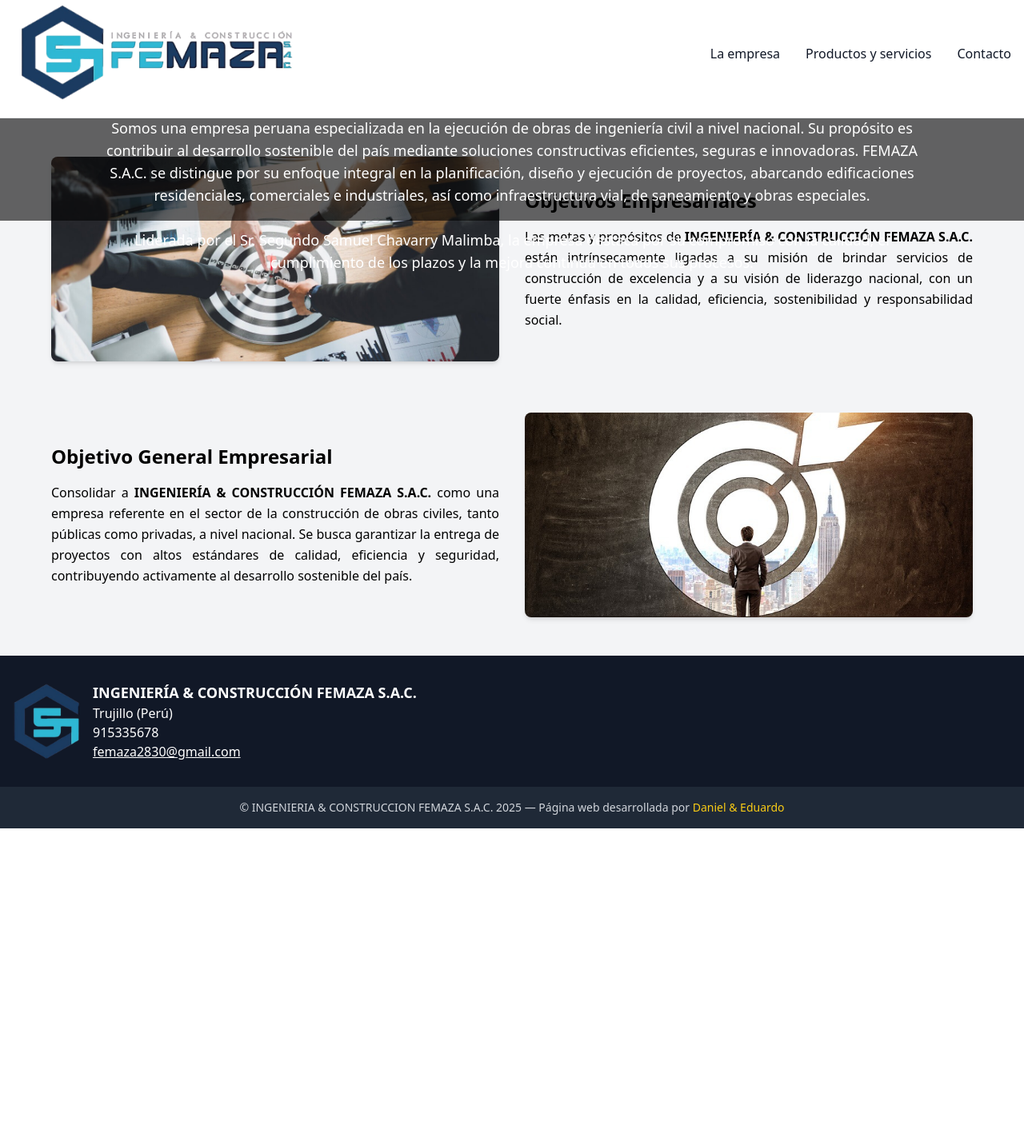
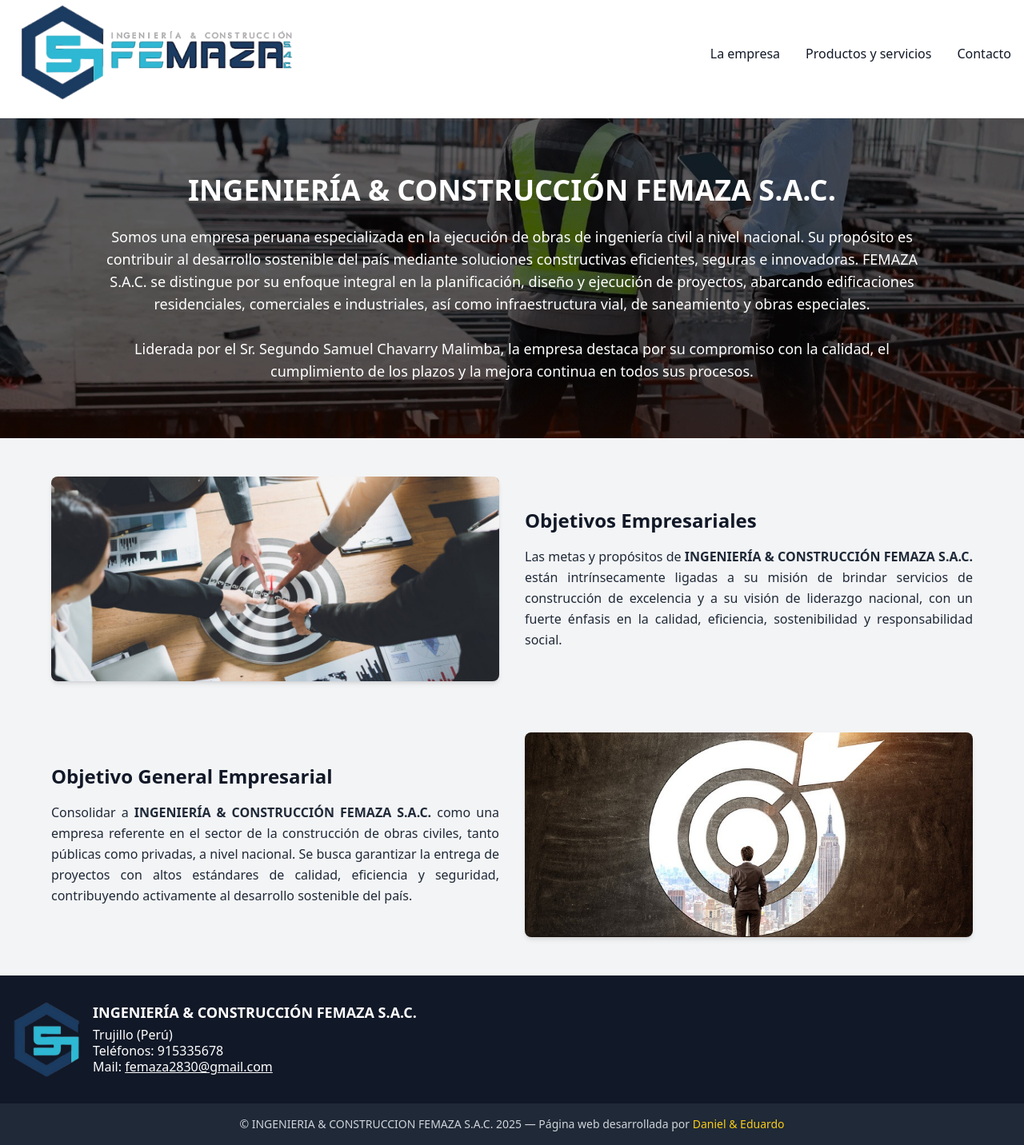
Before and after one commit to MDanielVR/Sitio-Web-FEMAZA, a plain HTML site: page index.html in a window 1280 px wide. Shown: the part 13-1445 px from the top of the page at 80% size. Before the commit the page ends 1049 px from the top, so only its background shows below. Drawn offline with nearby package versions, Linux system fonts and the light colour scheme.

Commit message:
Update index.html

```diff
--- a/index.html
+++ b/index.html
@@ -11,7 +11,6 @@
 </head>
 <body>
 
-  <!-- HEADER -->
 <header>
     <nav class="bg-white border-b border-gray-200">
         <div class="max-w-screen-xl flex flex-wrap items-center mx-auto p-4">
@@ -42,7 +41,7 @@
                             </a>
                         </li>
                         <li>
-                            <a href="servicios.html"
+                            <a href="prodserv.html"
                                 class="block py-2 px-3 rounded md:p-0 text-gray-900 hover:bg-gray-100 md:hover:bg-transparent md:hover:text-blue-700">
                                 Productos y servicios
                             </a>
@@ -67,7 +66,7 @@
                         </a>
                     </li>
                     <li>
-                        <a href="servicios.html"
+                        <a href="prodserv.html"
                             class="block py-2 px-3 rounded md:p-0 text-gray-900 hover:bg-gray-100 md:hover:bg-transparent md:hover:text-blue-700">
                             Productos y servicios
                         </a>
@@ -84,64 +83,79 @@
     </nav>
 </header>
 
-  <!-- HERO -->
-  <section class="relative bg-cover bg-center h-400px" style="background-image: url('img/fondo.jpg')">
-    <div class="absolute inset-0 bg-black/60 flex items-center justify-center text-center text-white px-4 py-16">
-      <div class="max-w-5xl space-y-6">
-        <h2 class="text-3xl md:text-4xl font-bold">INGENIERÍA & CONSTRUCCIÓN FEMAZA S.A.C.</h2>
-        <p class="text-base md:text-lg leading-relaxed">
-          Somos una empresa peruana especializada en la ejecución de obras de ingeniería civil a nivel nacional. Su propósito es contribuir al desarrollo sostenible del país mediante soluciones constructivas eficientes, seguras e innovadoras. FEMAZA S.A.C. se distingue por su enfoque integral en la planificación, diseño y ejecución de proyectos, abarcando edificaciones residenciales, comerciales e industriales, así como infraestructura vial, de saneamiento y obras especiales.<br><br>
+<section class="relative bg-cover bg-center h-auto md:h-[400px]" style="background-image: url('img/fondo.jpg');">
+    <div class="bg-black/60 w-full h-full px-4 py-16 md:absolute md:inset-0 md:flex md:items-center md:justify-center">
+        <div class="max-w-5xl mx-auto text-white text-center space-y-6">
+            <h2 class="text-2xl sm:text-3xl md:text-4xl font-bold leading-tight">
+                INGENIERÍA & CONSTRUCCIÓN FEMAZA S.A.C.
+            </h2>
+            <p class="text-sm sm:text-base md:text-lg leading-relaxed">
+                Somos una empresa peruana especializada en la ejecución de obras de ingeniería civil a nivel nacional. Su propósito es contribuir al desarrollo sostenible del país mediante soluciones constructivas eficientes, seguras e innovadoras. FEMAZA S.A.C. se distingue por su enfoque integral en la planificación, diseño y ejecución de proyectos, abarcando edificaciones residenciales, comerciales e industriales, así como infraestructura vial, de saneamiento y obras especiales.
+                <br><br>
                 Liderada por el Sr. Segundo Samuel Chavarry Malimba, la empresa destaca por su compromiso con la calidad, el cumplimiento de los plazos y la mejora continua en todos sus procesos.
             </p>
         </div>
     </div>
 </section>
 
-  <!-- OBJETIVOS -->
-  <section class="bg-gray-100 py-12 px-4">
+<section class="bg-gray-100 py-12 px-4 text-gray-800">
     <div class="max-w-6xl mx-auto space-y-16">
-      <!-- Objetivo 1 -->
         <div class="grid md:grid-cols-2 gap-8 items-center">
-        <div><img src="img/objetivo1.jpg" alt="Objetivo FEMAZA" class="w-full h-64 object-cover rounded-lg shadow-md"/></div>
             <div>
-          <h2 class="text-2xl font-bold mb-4">Objetivos Empresariales</h2>
-          <p class="leading-relaxed text-justify">
+                <img src="img/objetivo1.jpg"
+                     alt="Objetivo FEMAZA"
+                     class="w-full h-64 object-cover rounded-lg shadow-md" />
+            </div>
+            <div>
+                <h2 class="text-2xl font-bold mb-4 text-gray-900">Objetivos Empresariales</h2>
+                <p class="text-justify leading-relaxed">
                     Las metas y propósitos de <strong>INGENIERÍA & CONSTRUCCIÓN FEMAZA S.A.C.</strong> están intrínsecamente ligadas a su misión de brindar servicios de construcción de excelencia y a su visión de liderazgo nacional, con un fuerte énfasis en la calidad, eficiencia, sostenibilidad y responsabilidad social.
                 </p>
             </div>
         </div>
 
-      <!-- Objetivo 2 -->
         <div class="grid md:grid-cols-2 gap-8 items-center">
-        <div>
-          <h2 class="text-2xl font-bold mb-4">Objetivo General Empresarial</h2>
-          <p class="leading-relaxed text-justify">
+            <div class="order-2 md:order-1">
+                <h2 class="text-2xl font-bold mb-4 text-gray-900">Objetivo General Empresarial</h2>
+                <p class="text-justify leading-relaxed">
                     Consolidar a <strong>INGENIERÍA & CONSTRUCCIÓN FEMAZA S.A.C.</strong> como una empresa referente en el sector de la construcción de obras civiles, tanto públicas como privadas, a nivel nacional. Se busca garantizar la entrega de proyectos con altos estándares de calidad, eficiencia y seguridad, contribuyendo activamente al desarrollo sostenible del país.
                 </p>
             </div>
-        <div><img src="img/objetivo2.jpg" alt="FEMAZA Construcción" class="w-full h-64 object-cover rounded-lg shadow-md"/></div>
+            <div class="order-1 md:order-2">
+                <img src="img/objetivo2.jpg"
+                     alt="FEMAZA Construcción"
+                     class="w-full h-64 object-cover rounded-lg shadow-md" />
+            </div>
         </div>
     </div>
 </section>
 
-  <!-- FOOTER -->
 <footer class="bg-gray-900 text-white py-8">
-    <div class="max-w-screen-xl mx-auto px-4 flex items-center space-x-4">
-      <img src="img/logo.ico" alt="Logo Femaza" class="h-20 md:h-24"/>
+    <div class="max-w-screen-xl mx-auto px-4">
+        <div class="flex flex-col md:flex-row items-center md:items-start justify-center md:justify-start space-y-4 md:space-y-0 md:space-x-4 text-center md:text-left">
+            <div class="flex-shrink-0">
+                <img src="img/logo.ico" alt="Logo Femaza" class="h-20 md:h-24">
+            </div>
+
             <div>
-        <h2 class="text-lg font-bold">INGENIERÍA & CONSTRUCCIÓN FEMAZA S.A.C.</h2>
-        <p>Trujillo (Perú)</p>
-        <p>915335678</p>
-        <p><a href="mailto:femaza2830@gmail.com" class="underline hover:text-blue-400">femaza2830@gmail.com</a></p>
+                <h2 class="text-lg font-bold mb-1">INGENIERÍA & CONSTRUCCIÓN FEMAZA S.A.C.</h2>
+                <p class="leading-tight">Trujillo (Perú)</p>
+                <p class="leading-tight">Teléfonos: 915335678</p>
+                <p class="leading-tight">Mail: <a href="mailto:femaza2830@gmail.com" class="underline hover:text-blue-400">femaza2830@gmail.com</a></p>
+            </div>
         </div>
     </div>
 </footer>
-
 <footer class="bg-gray-800 text-gray-300 py-4">
     <div class="max-w-screen-xl mx-auto px-4 text-center text-sm">
-      © INGENIERIA & CONSTRUCCION FEMAZA S.A.C. 2025 — Página web desarrollada por <span class="text-yellow-400">Daniel & Eduardo</span>
+        <span class="block">
+            © INGENIERIA & CONSTRUCCION FEMAZA S.A.C. 2025 —
+            Página web desarrollada por
+            <span class="text-yellow-400">
+                Daniel & Eduardo
+            </span>
+        </span>
     </div>
 </footer>
-
 </body>
 </html>
```
Lines whose indentation alone changed are shown as unchanged.
